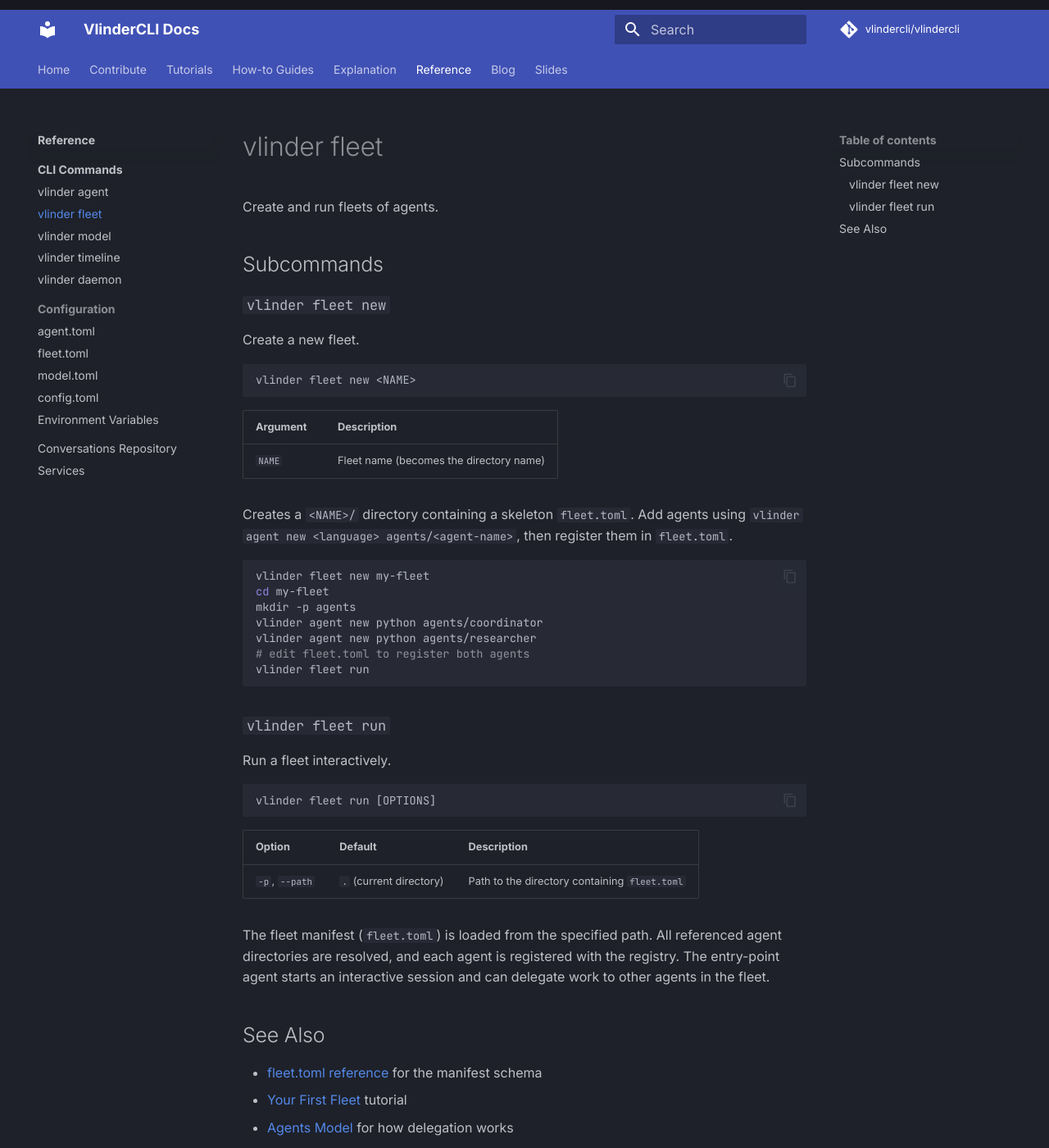
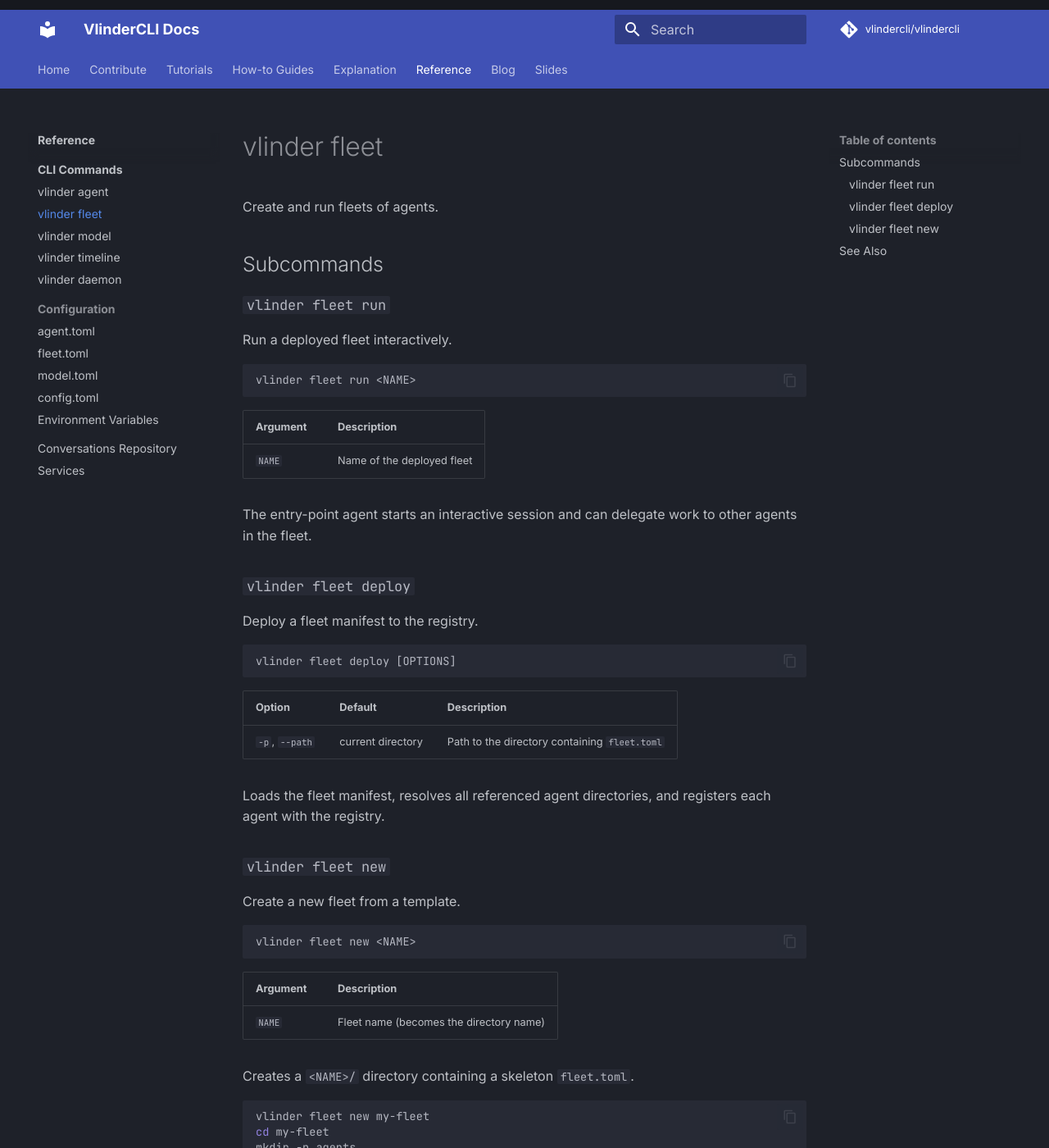
Before and after one commit to vlindercli/public-docs, an MkDocs documentation site: the page built from docs/content/reference/cli/fleet.md, in a window 1280 px wide and 1400 px high. Shown: the whole window at 82% size. Built offline with MkDocs 1.6.1 and Material for MkDocs 9.7.7, drawn with Linux system fonts in a browser that asks for light colours; comment, search, counter and statistics services are not loaded; some of the changed text lies outside the part shown.

Commit message:
Fix fleet CLI reference: run takes NAME, add deploy subcommand
Same pattern as agent: deploy takes --path, run takes positional NAME.

````diff
--- a/docs/content/reference/cli/fleet.md
+++ b/docs/content/reference/cli/fleet.md
@@ -4,9 +4,37 @@ Create and run fleets of agents.
 
 ## Subcommands
 
+### `vlinder fleet run`
+
+Run a deployed fleet interactively.
+
+```
+vlinder fleet run <NAME>
+```
+
+| Argument | Description |
+|----------|-------------|
+| `NAME` | Name of the deployed fleet |
+
+The entry-point agent starts an interactive session and can delegate work to other agents in the fleet.
+
+### `vlinder fleet deploy`
+
+Deploy a fleet manifest to the registry.
+
+```
+vlinder fleet deploy [OPTIONS]
+```
+
+| Option | Default | Description |
+|--------|---------|-------------|
+| `-p`, `--path` | current directory | Path to the directory containing `fleet.toml` |
+
+Loads the fleet manifest, resolves all referenced agent directories, and registers each agent with the registry.
+
 ### `vlinder fleet new`
 
-Create a new fleet.
+Create a new fleet from a template.
 
 ```
 vlinder fleet new <NAME>
@@ -16,7 +44,7 @@ vlinder fleet new <NAME>
 |----------|-------------|
 | `NAME` | Fleet name (becomes the directory name) |
 
-Creates a `<NAME>/` directory containing a skeleton `fleet.toml`. Add agents using `vlinder agent new <language> agents/<agent-name>`, then register them in `fleet.toml`.
+Creates a `<NAME>/` directory containing a skeleton `fleet.toml`.
 
 ```bash
 vlinder fleet new my-fleet
@@ -25,22 +53,9 @@ mkdir -p agents
 vlinder agent new python agents/coordinator
 vlinder agent new python agents/researcher
 # edit fleet.toml to register both agents
-vlinder fleet run
+vlinder fleet deploy
+vlinder fleet run my-fleet
 ```
-
-### `vlinder fleet run`
-
-Run a fleet interactively.
-
-```
-vlinder fleet run [OPTIONS]
-```
-
-| Option | Default | Description |
-|--------|---------|-------------|
-| `-p`, `--path` | `.` (current directory) | Path to the directory containing `fleet.toml` |
-
-The fleet manifest (`fleet.toml`) is loaded from the specified path. All referenced agent directories are resolved, and each agent is registered with the registry. The entry-point agent starts an interactive session and can delegate work to other agents in the fleet.
 
 ## See Also
 
````
